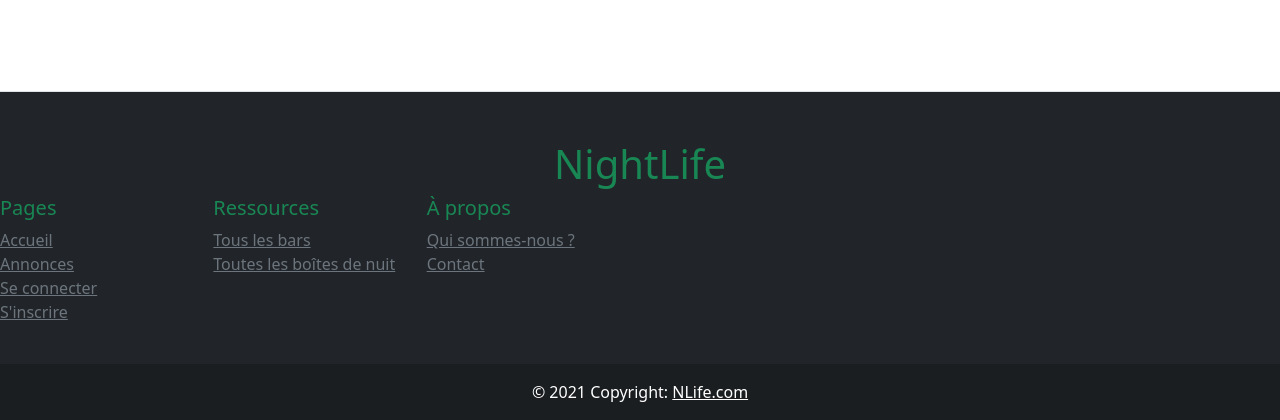
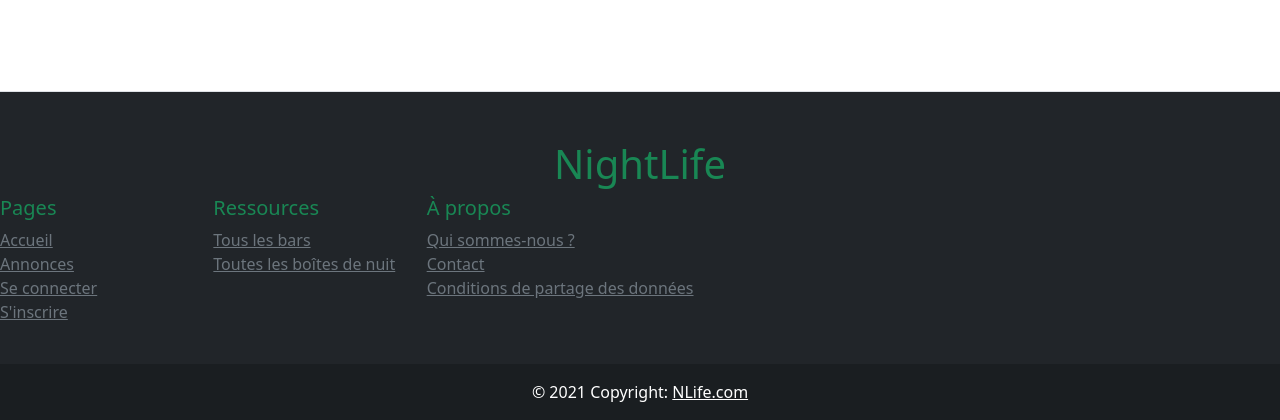
Before and after one commit to RicardFabien/hitema-projet, a PHP site: page /annonces/ in a window 1280 px wide. Shown: the part 657-1077 px from the top of the page. Run offline with PHP 8.4, Linux system fonts and the light colour scheme; data that the repository does not hold is empty; some libraries are stand-ins or nearby versions.

Commit message:
feat : Conditions d'utilisation in footer

```diff
--- a/templates/_inc/footer.php
+++ b/templates/_inc/footer.php
@@ -25,6 +25,7 @@
 				<ul class="list-unstyled text-small">
 				<li><a class="link-secondary" href="/quiNous">Qui sommes-nous ?</a></li>
 				<li><a class="link-secondary" href="/contact">Contact</a></li>
+				<li><a class="link-secondary" href="/legal">Conditions de partage des données</a></li>
 				</ul>
 			</div>
 
```
